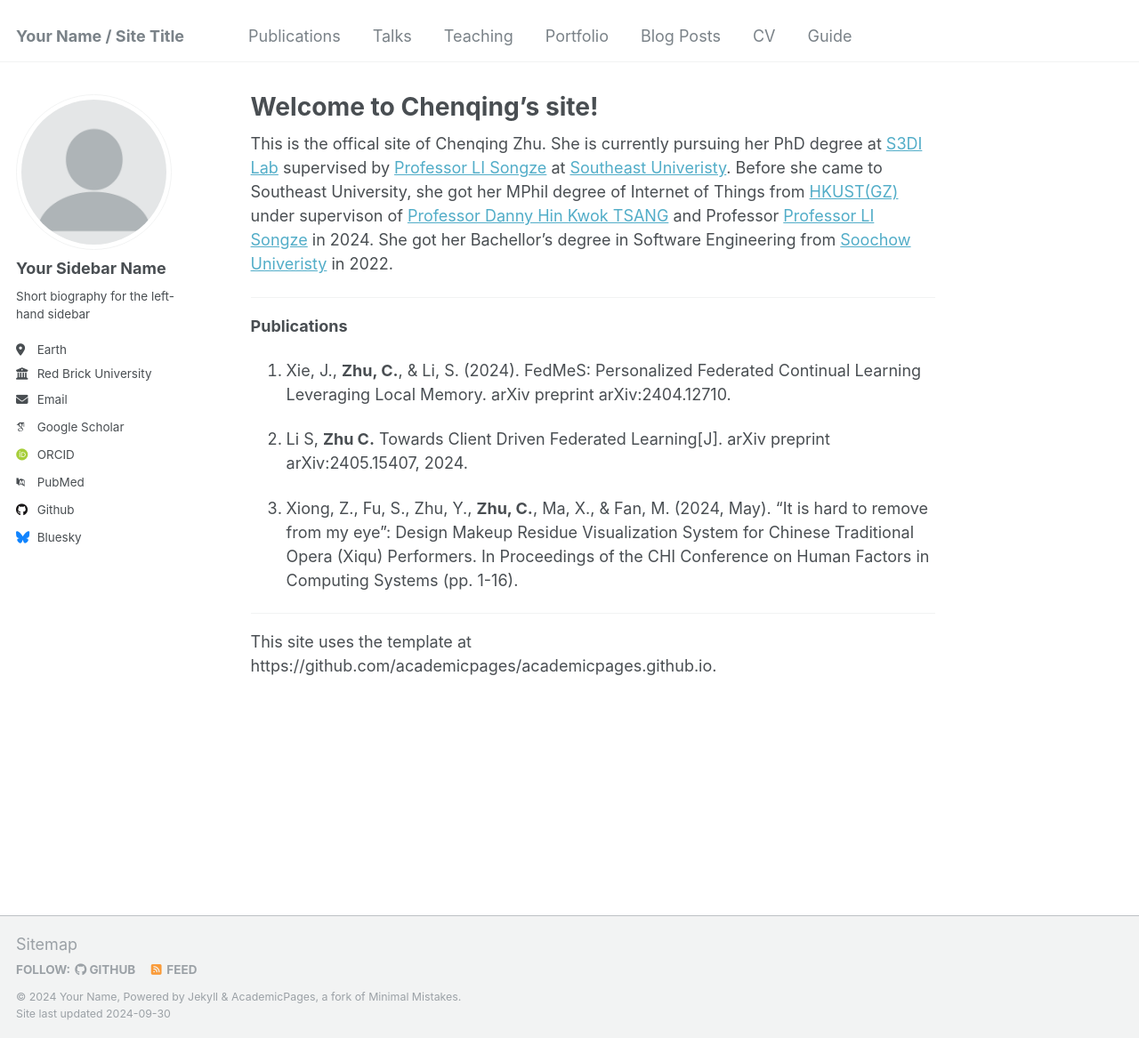
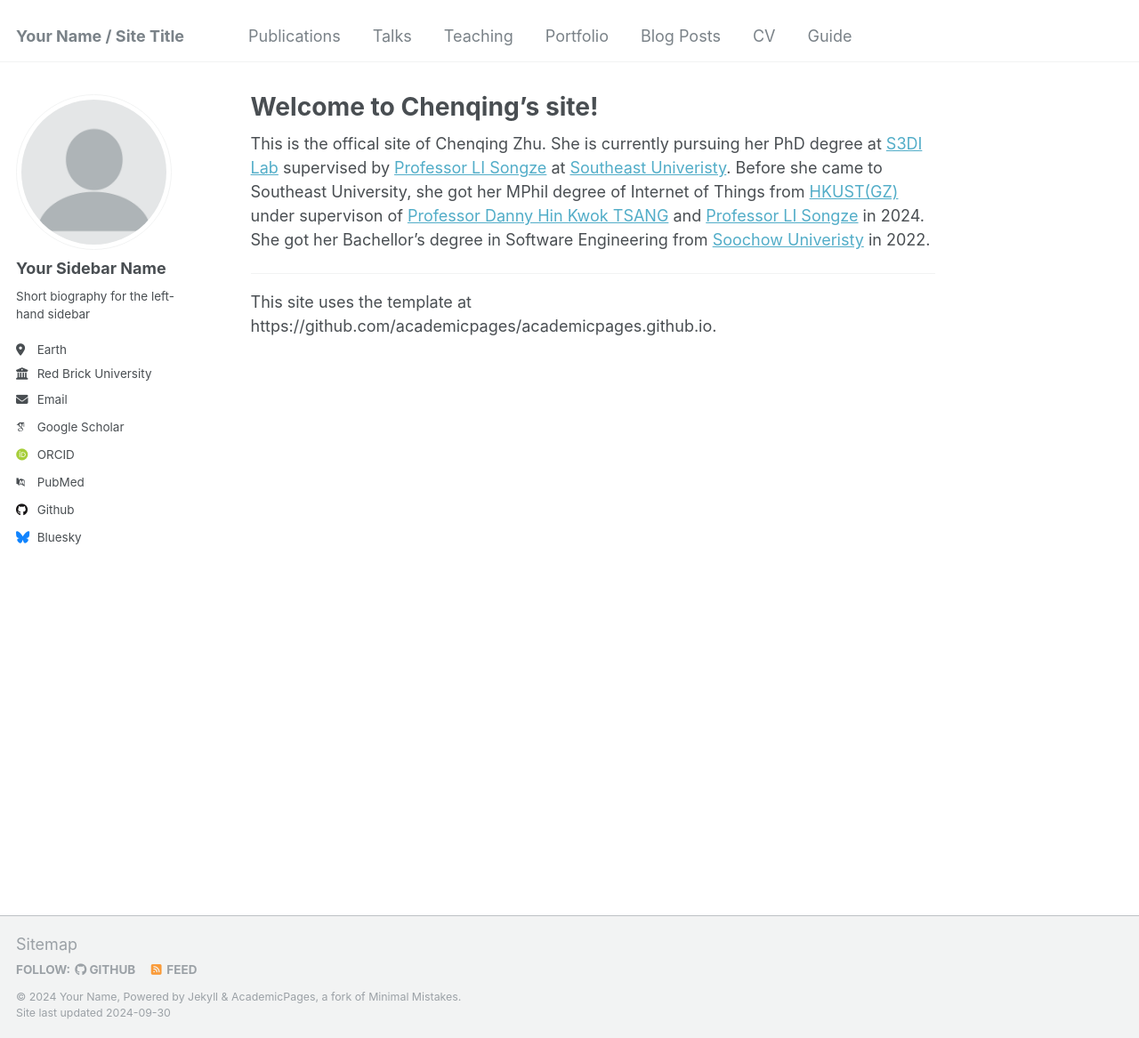
Before and after one commit to chenqing-zhu/chenqing-zhu.github.io, a Jekyll site: the page built from _pages/about.md, in a window 1280 px wide and 1167 px high. Shown: the whole window at 89% size. Built offline with Jekyll 4.4.1, drawn with Linux system fonts in a browser that asks for light colours; some web fonts are replaced.

Commit message:
Update about.md

```diff
--- a/_pages/about.md
+++ b/_pages/about.md
@@ -7,18 +7,9 @@ redirect_from:
   - /about.html
 ---
 
-This is the offical site of Chenqing Zhu. She is currently pursuing her PhD degree at [S3DI Lab](https://s3di-lab.github.io/) supervised by [Professor LI Songze](https://s3di-lab.github.io/projects/about_lsz_f/) at [Southeast Univeristy](https://www.seu.edu.cn/). Before she came to Southeast University, she got her MPhil degree of Internet of Things from [HKUST(GZ)](https://www.hkust-gz.edu.cn) under supervison of [Professor Danny Hin Kwok TSANG](http://c2e.ece.ust.hk/main/) and Professor [Professor LI Songze](https://s3di-lab.github.io/projects/about_lsz_f/) in 2024. She got her Bachellor's degree in Software Engineering from [Soochow Univeristy](http://eng.suda.edu.cn/) in 2022.
+This is the offical site of Chenqing Zhu. She is currently pursuing her PhD degree at [S3DI Lab](https://s3di-lab.github.io/) supervised by [Professor LI Songze](https://s3di-lab.github.io/projects/about_lsz_f/) at [Southeast Univeristy](https://www.seu.edu.cn/). Before she came to Southeast University, she got her MPhil degree of Internet of Things from [HKUST(GZ)](https://www.hkust-gz.edu.cn) under supervison of [Professor Danny Hin Kwok TSANG](http://c2e.ece.ust.hk/main/) and [Professor LI Songze](https://s3di-lab.github.io/projects/about_lsz_f/) in 2024. She got her Bachellor's degree in Software Engineering from [Soochow Univeristy](http://eng.suda.edu.cn/) in 2022.
 
 -------------------------
 
-**Publications**
-
-1. Xie, J., **Zhu, C.**, & Li, S. (2024). FedMeS: Personalized Federated Continual Learning Leveraging Local Memory. arXiv preprint arXiv:2404.12710.
-
-2. Li S, **Zhu C.** Towards Client Driven Federated Learning[J]. arXiv preprint arXiv:2405.15407, 2024.
-
-3. Xiong, Z., Fu, S., Zhu, Y., **Zhu, C.**, Ma, X., & Fan, M. (2024, May). “It is hard to remove from my eye”: Design Makeup Residue Visualization System for Chinese Traditional Opera (Xiqu) Performers. In Proceedings of the CHI Conference on Human Factors in Computing Systems (pp. 1-16).
-
--------------------------
 
 This site uses the template at https://github.com/academicpages/academicpages.github.io.
```
